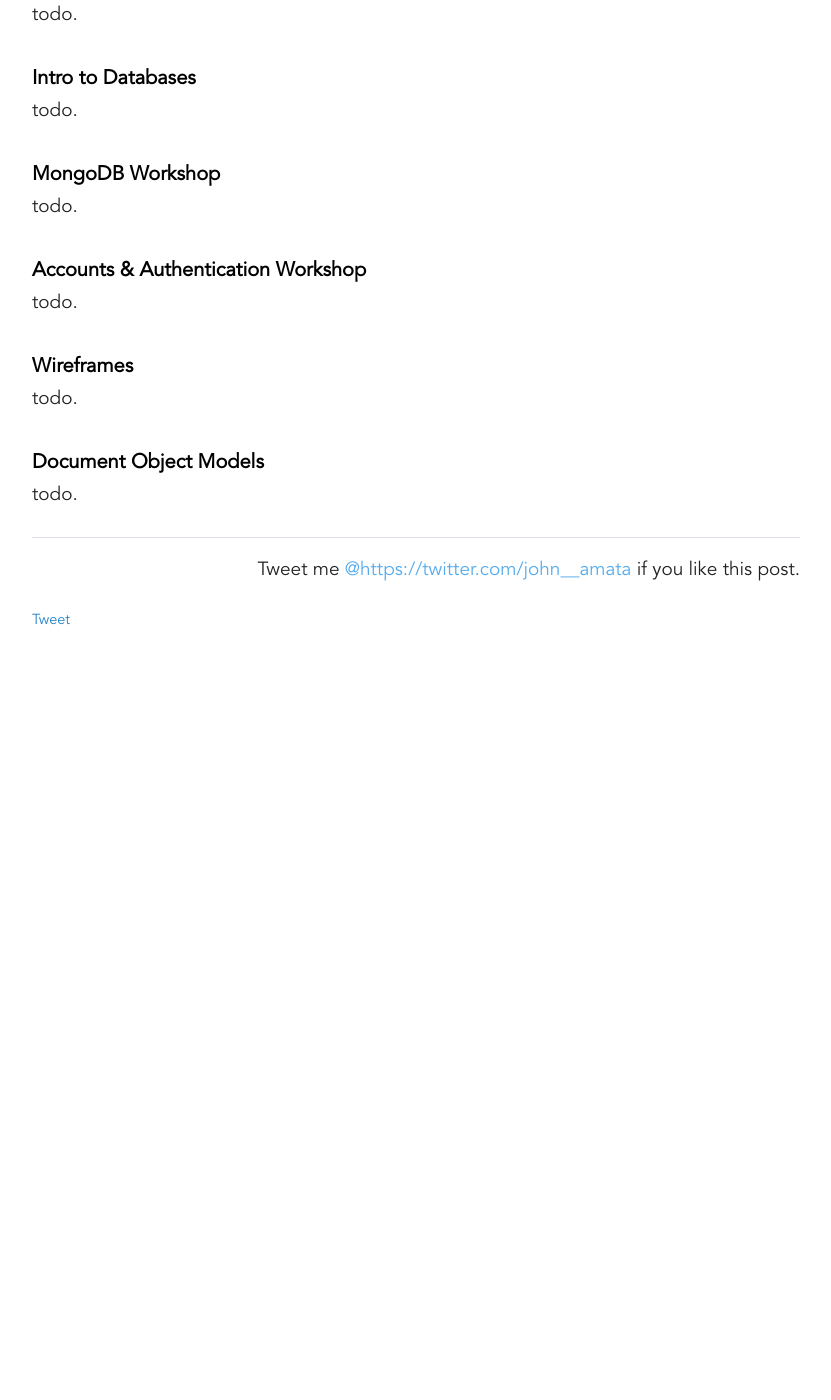
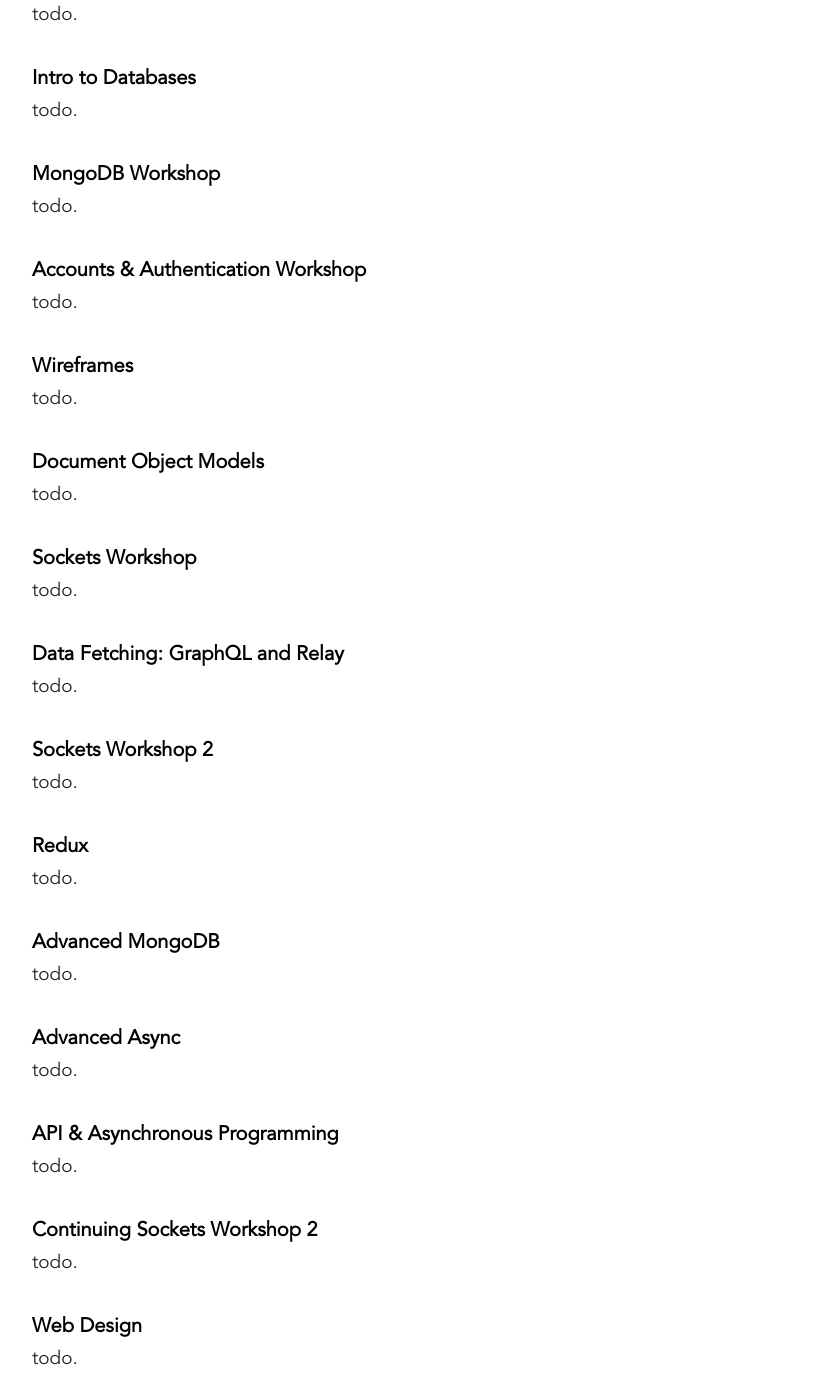
Before and after one commit to jpamata/jpamata.github.io, a Jekyll site: the page built from _posts/2020-10-29-webdev-fundamentals.md, in a window 1280 px wide and 1400 px high, scrolled down 2109 px. Shown: the whole window, without its empty margins (224-1055 px from the left). Built offline with Jekyll 4.4.1, drawn with Linux system fonts in a browser that asks for light colours; comment, search, counter and statistics services are not loaded; before the commit the page ends 2739 px from its top, so only the background shows below that; some of the changed text lies outside the part shown.

Commit message:
Update 2020-10-29-webdev-fundamentals.md

```diff
--- a/_posts/2020-10-29-webdev-fundamentals.md
+++ b/_posts/2020-10-29-webdev-fundamentals.md
@@ -142,3 +142,87 @@
 
 <p align="justify">todo.</p>
 </div>
+
+
+<div>
+<h2>Sockets Workshop</h2>
+
+<p align="justify">todo.</p>
+</div>
+
+
+<div>
+<h2>Data Fetching: GraphQL and Relay</h2>
+
+<p align="justify">todo.</p>
+</div>
+
+
+<div>
+<h2>Sockets Workshop 2</h2>
+
+<p align="justify">todo.</p>
+</div>
+
+
+<div>
+<h2>Redux</h2>
+
+<p align="justify">todo.</p>
+</div>
+
+
+<div>
+<h2>Advanced MongoDB</h2>
+
+<p align="justify">todo.</p>
+</div>
+
+
+<div>
+<h2>Advanced Async</h2>
+
+<p align="justify">todo.</p>
+</div>
+
+
+<div>
+<h2>API & Asynchronous Programming</h2>
+
+<p align="justify">todo.</p>
+</div>
+
+
+<div>
+<h2>Continuing Sockets Workshop 2</h2>
+
+<p align="justify">todo.</p>
+</div>
+
+
+<div>
+<h2>Web Design</h2>
+
+<p align="justify">todo.</p>
+</div>
+
+
+<div>
+<h2>React Debugging</h2>
+
+<p align="justify">todo.</p>
+</div>
+
+
+<div>
+<h2>Deployment</h2>
+
+<p align="justify">todo.</p>
+</div>
+
+
+<div>
+<h2>Best Practices</h2>
+
+<p align="justify">todo.</p>
+</div>
```
